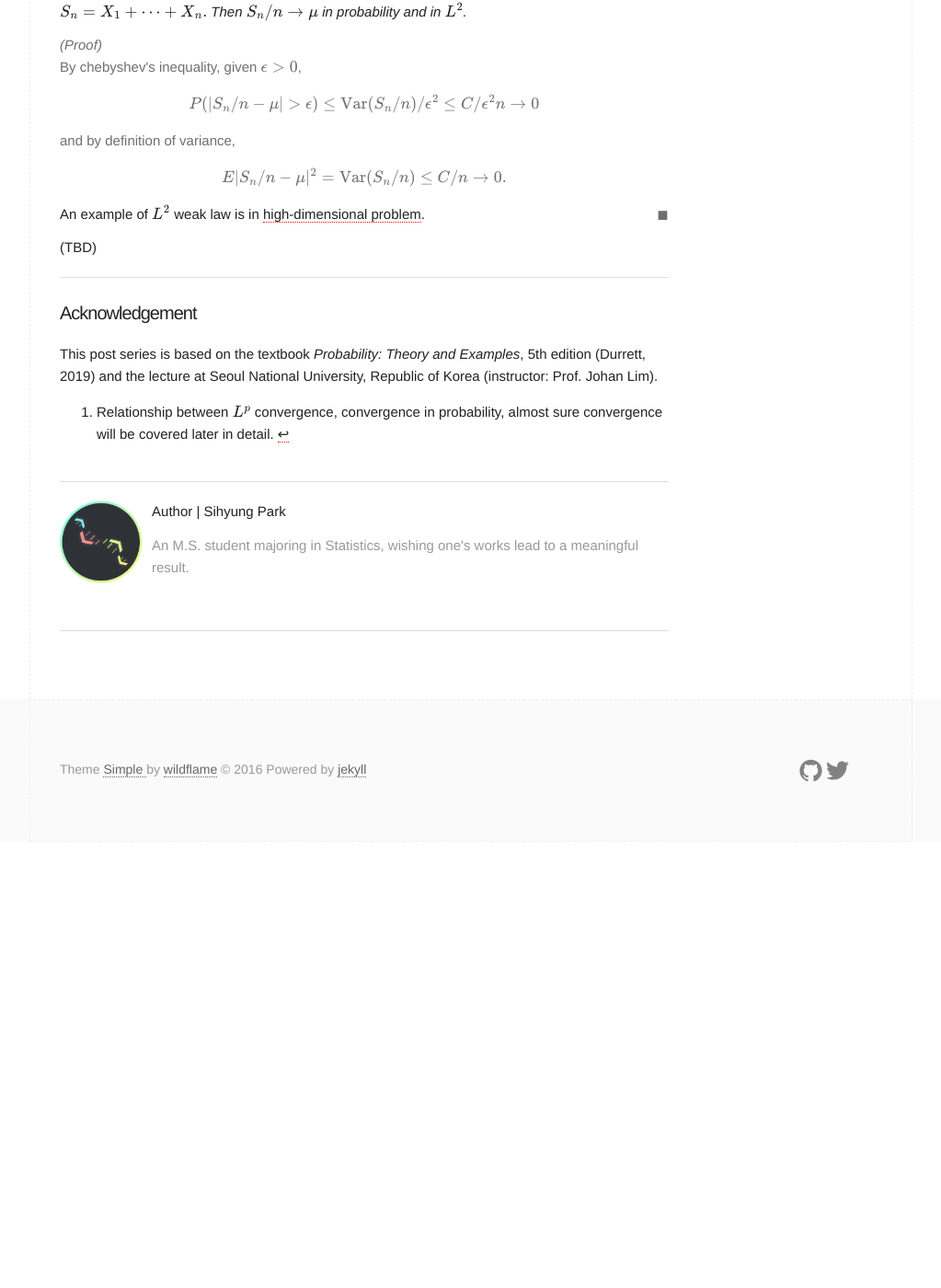
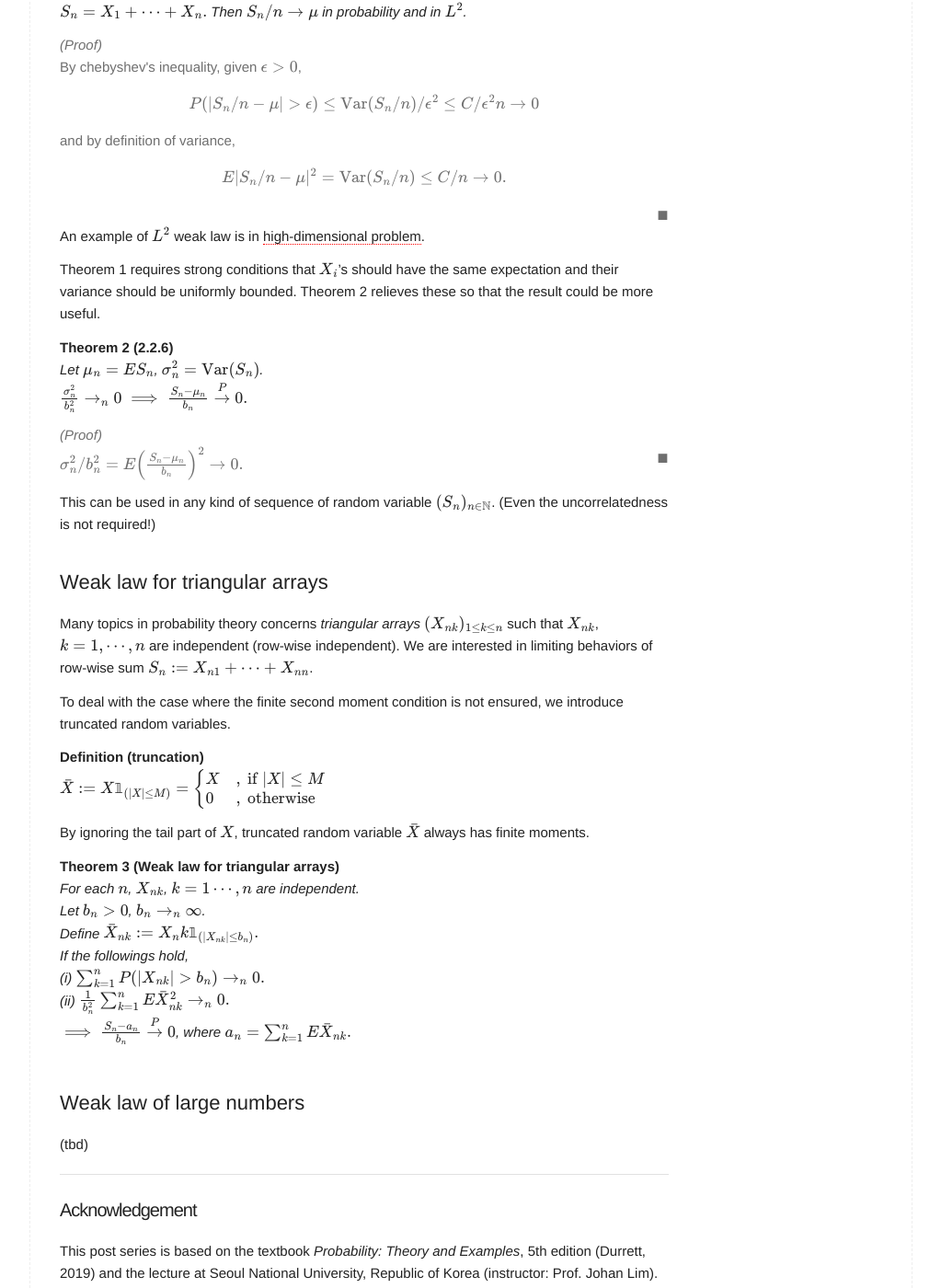
Before and after one commit to naturale0/naturale0.github.io, a Jekyll site: the page built from _posts/2020-12-20-[PTE] 2.2 WLLN.md, in a window 1280 px wide and 1400 px high, scrolled down 623 px. Shown: the whole window at 92% size, without its empty margins (128-1151 px from the left). Built offline with Jekyll 4.4.1, drawn with Linux system fonts in a browser that asks for light colours; formulas are drawn with MathJax 3; comment, search, counter and statistics services are not loaded; before the commit the page ends 1538 px from its top, so only the background shows below that; some of the changed text lies outside the part shown.

Commit message:
post PTE 2.2

```diff
--- a/_posts/2020-12-20-[PTE] 2.2 WLLN.md
+++ b/_posts/2020-12-20-[PTE] 2.2 WLLN.md
@@ -30,11 +30,50 @@ and by definition of variance,
 $$
 E|S_n/n - \mu|^2 = \text{Var}(S_n/n) \le C/n \to 0.
 $$
+</div><br>
+An example of $L^2$ weak law is in [high-dimensional problem](https://naturale0.github.io/probability/high-dimensional-box).
+
+Theorem 1 requires strong conditions that $X_i$'s should have the same expectation and their variance should be uniformly bounded. Theorem 2 relieves these so that the result could be more useful.
+
+<div class="theorem" text="2.2.6">
+Let $\mu_n = ES_n$, $\sigma_n^2 = \text{Var}(S_n)$.<br>
+$\frac{\sigma_n^2}{b_n^2} \to_n 0 \implies \frac{S_n - \mu_n}{b_n} \overset{P}{\to} 0.$
+</div>
+<div class="proof"><br>
+$\sigma_n^2 / b_n^2 = E\left(\frac{S_n - \mu_n}{b_n}\right)^2 \to 0.$
 </div>
 
-An example of $L^2$ weak law is in [high-dimensional problem](https://naturale0.github.io/probability/high-dimensional-box).
+This can be used in any kind of sequence of random variable $(S_n)_{n\in\mathbb{N}}$. (Even the uncorrelatedness is not required!) <br><br>
 
-(TBD)
+## Weak law for triangular arrays
+
+Many topics in probability theory concerns *triangular arrays* $(X\_{nk})\_{1\le k \le n}$ such that $X_{nk}$, $k=1,\cdots,n$ are independent (row-wise independent). We are interested in limiting behaviors of row-wise sum $S_n := X_{n1} + \cdots + X_{nn}$.
+
+To deal with the case where the finite second moment condition is not ensured, we introduce truncated random variables.
+
+<div class="definition" text="truncation"><br>
+$\bar X := X\mathbb{1}_{(|X| \le M)} = \begin{cases}
+X &,~ \text{if } |X| \le M \\
+0 &,~ \text{otherwise}
+\end{cases}$
+</div>
+
+By ignoring the tail part of $X$, truncated random variable $\bar X$ always has finite moments.
+
+<div class="theorem" text="Weak law for triangular arrays">
+For each $n$, $X_{nk}$, $k=1\cdots,n$ are independent.<br>
+Let $b_n > 0$, $b_n \to_n \infty$. <br>
+Define $\bar X_{nk} := X_nk \mathbb{1}_{(|X_{nk}| \le b_n)}.$<br>
+If the followings hold,<br>
+(i) $\sum_{k=1}^n P(|X_{nk}| > b_n) \to_n 0.$ <br>
+(ii) $\frac{1}{b_n^2} \sum_{k=1}^n E\bar X_{nk}^2 \to_n 0.$ <br>
+$\implies \frac{S_n - a_n}{b_n} \overset{P}{\to} 0$, where $a_n = \sum_{k=1}^n E\bar X_{nk}.$
+</div>
+
+
+<br>
+## Weak law of large numbers
+(tbd)
 
 ---
 
```
Also changed, not shown: other parts of _posts/2020-12-20-[PTE] 2.2 WLLN.md (+2 -2 lines), _posts/2020-12-20-[PTE] 2.1 independence.md (+1 -1 lines), 2 other files.
